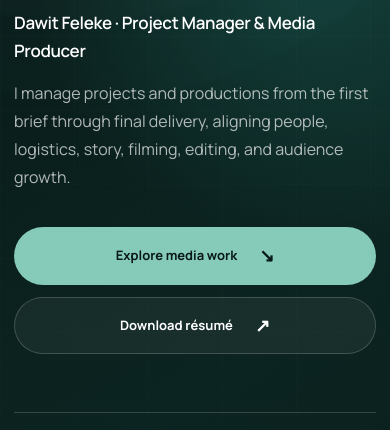
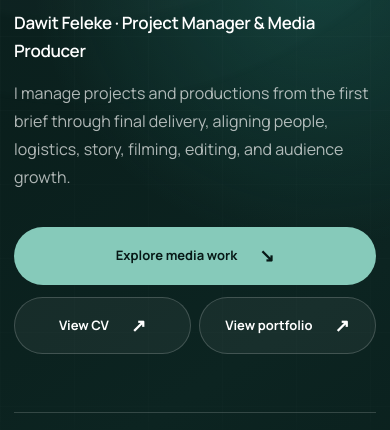
Before and after one commit to Dawitom3000/Dawits-personal-website, a plain HTML site: page index.html in a window 390 px wide. Shown: the part 408-838 px from the top of the page. Drawn offline with Linux system fonts and the light colour scheme.

Commit message:
Add CV and portfolio downloads

```diff
--- a/index.html
+++ b/index.html
@@ -14,7 +14,7 @@
   <meta property="og:type" content="website">
   <meta property="og:image" content="assets/images/dawit-formal-portrait.jpg">
   <link rel="icon" type="image/png" href="assets/images/salt-portrait.png">
-  <link rel="stylesheet" href="style.css?v=20260803-portrait-scale">
+  <link rel="stylesheet" href="style.css?v=20260803-document-links">
   <script src="assets/js/main.js" defer></script>
 </head>
 <body>
@@ -111,10 +111,14 @@
               Explore media work
               <span aria-hidden="true">↘</span>
             </a>
-            <a class="button button-quiet" href="assets/Dawit_Feleke_CV_Tech_PM.pdf" target="_blank" rel="noopener">
-              Download résumé
-              <span aria-hidden="true">↗</span>
-            </a>
+            <div class="document-actions" aria-label="Professional documents">
+              <a class="button button-quiet" href="assets/Dawit_Feleke_CV.pdf" target="_blank" rel="noopener">
+                View CV <span aria-hidden="true">↗</span>
+              </a>
+              <a class="button button-quiet" href="assets/Dawit_Feleke_Portfolio.pdf" target="_blank" rel="noopener">
+                View portfolio <span aria-hidden="true">↗</span>
+              </a>
+            </div>
           </div>
           <div class="hero-disciplines hero-enter" aria-label="Professional disciplines">
             <span>01 / Project manager</span>
@@ -1154,9 +1158,14 @@
             <a class="button button-primary" href="mailto:Felekedawit11@icloud.com">
               Email Dawit <span aria-hidden="true">↗</span>
             </a>
-            <a class="button button-quiet" href="assets/Dawit_Feleke_CV_Tech_PM.pdf" target="_blank" rel="noopener">
-              View résumé
-            </a>
+            <div class="document-actions" aria-label="Professional documents">
+              <a class="button button-quiet" href="assets/Dawit_Feleke_CV.pdf" target="_blank" rel="noopener">
+                View CV <span aria-hidden="true">↗</span>
+              </a>
+              <a class="button button-quiet" href="assets/Dawit_Feleke_Portfolio.pdf" target="_blank" rel="noopener">
+                View portfolio <span aria-hidden="true">↗</span>
+              </a>
+            </div>
           </div>
           <nav class="social-dock social-dock-personal" aria-label="Dawit Feleke social media">
             <a
--- a/style.css
+++ b/style.css
@@ -408,6 +408,15 @@ a {
   flex-wrap: wrap;
   gap: 12px;
   margin-top: 36px;
+}
+
+.document-actions {
+  display: flex;
+  gap: 8px;
+}
+
+.document-actions .button {
+  padding-inline: 18px;
 }
 
 .button {
@@ -2595,10 +2604,22 @@ a {
   }
 
   .hero-actions,
-  .hero-actions .button,
   .contact-actions,
-  .contact-actions .button {
+  .hero-actions > .button,
+  .contact-actions > .button,
+  .document-actions {
     width: 100%;
+  }
+
+  .document-actions {
+    display: grid;
+    grid-template-columns: repeat(2, minmax(0, 1fr));
+  }
+
+  .document-actions .button {
+    width: auto;
+    padding-inline: 12px;
+    justify-content: center;
   }
 
   .hero-disciplines {
```
Also changed, not shown: 2 other files.
